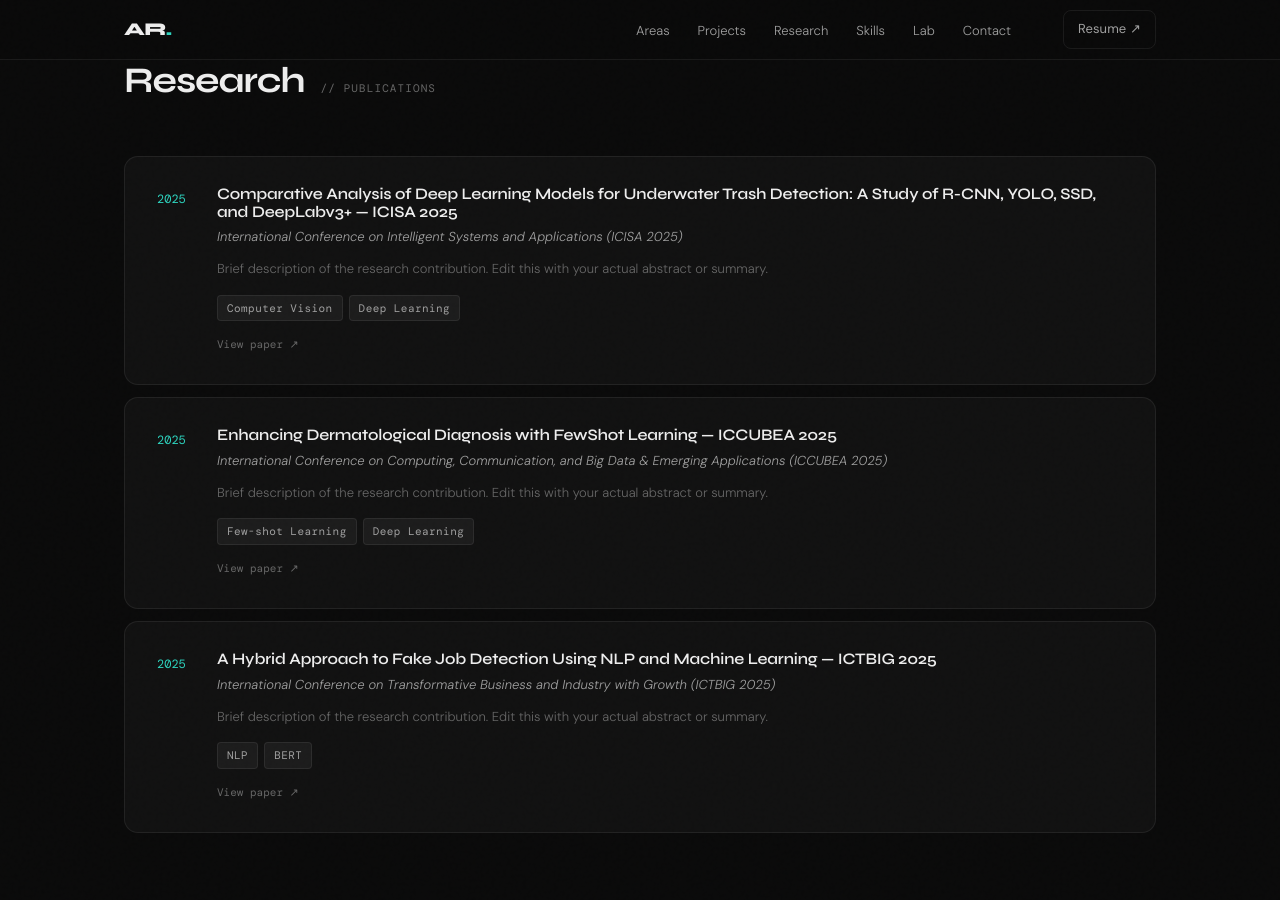
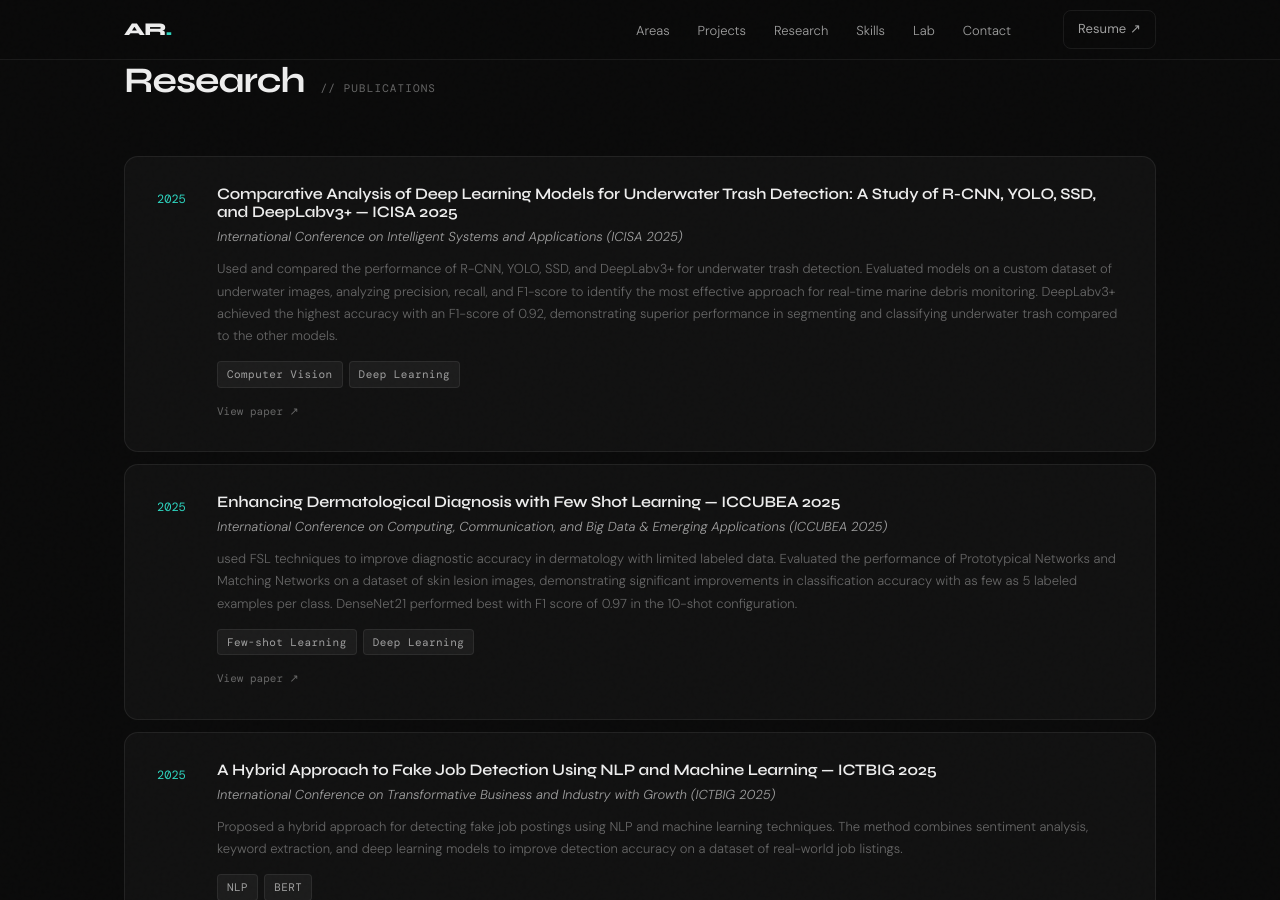
Before and after one commit to anjipoo/anjipoo.github.io, a Jekyll site: the page built from index.html, in a window 1280 px wide and 900 px high, scrolled down 3045 px. Built offline with Jekyll 4.4.1, drawn with Linux system fonts in a browser that asks for light colours; some web fonts are replaced.

Commit message:
added soome links

```diff
--- a/_data/publications.yml
+++ b/_data/publications.yml
@@ -2,22 +2,24 @@
   venue: "International Conference on Intelligent Systems and Applications (ICISA 2025)"
   year: 2025
   description: >
-    Brief description of the research contribution. Edit this with your actual abstract or summary.
+    Used and compared the performance of R-CNN, YOLO, SSD, and DeepLabv3+ for underwater trash detection. Evaluated models on a custom dataset of underwater images, analyzing precision, recall, and F1-score to identify the most effective approach for real-time marine debris monitoring.
+    DeepLabv3+ achieved the highest accuracy with an F1-score of 0.92, demonstrating superior performance in segmenting and classifying underwater trash compared to the other models.
   tags: [Computer Vision, Deep Learning]
-  link: "#"
+  link: "https://link.springer.com/chapter/10.1007/978-981-95-5923-7_2"
 
-- title: "Enhancing Dermatological Diagnosis with FewShot Learning — ICCUBEA 2025"
+- title: "Enhancing Dermatological Diagnosis with Few Shot Learning — ICCUBEA 2025"
   venue: "International Conference on Computing, Communication, and Big Data & Emerging Applications (ICCUBEA 2025)"
   year: 2025
   description: >
-    Brief description of the research contribution. Edit this with your actual abstract or summary.
+    used FSL techniques to improve diagnostic accuracy in dermatology with limited labeled data. Evaluated the performance of Prototypical Networks and Matching Networks on a dataset of skin lesion images, demonstrating significant improvements in classification accuracy with as few as 5 labeled examples per class.
+    DenseNet21 performed best with F1 score of 0.97 in the 10-shot configuration.
   tags: [Few-shot Learning, Deep Learning]
-  link: "#"
+  link: "https://ieeexplore.ieee.org/document/11284208"
 
 - title: "A Hybrid Approach to Fake Job Detection Using NLP and Machine Learning  — ICTBIG 2025"
   venue: "International Conference on Transformative Business and Industry with Growth (ICTBIG 2025)"
   year: 2025
   description: >
-    Brief description of the research contribution. Edit this with your actual abstract or summary.
+    Proposed a hybrid approach for detecting fake job postings using NLP and machine learning techniques. The method combines sentiment analysis, keyword extraction, and deep learning models to improve detection accuracy on a dataset of real-world job listings.
   tags: [NLP, BERT]
-  link: "#"
+  link: "https://ieeexplore.ieee.org/document/11323989"
```
